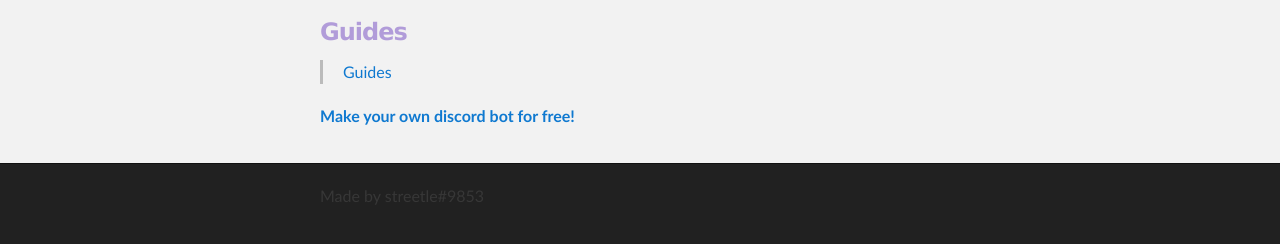
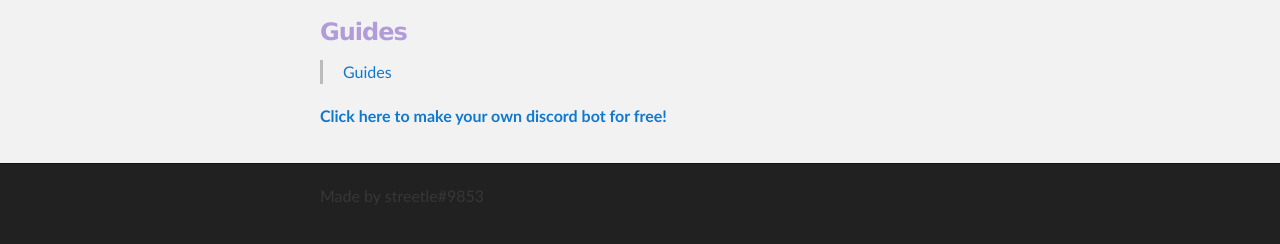
Before and after one commit to streetlegithub/levelerbot.cf, a Jekyll site: the page built from index.md, in a window 1280 px wide. Shown: the part 536-780 px from the top of the page. Built offline with Jekyll 4.4.1, drawn with Linux system fonts in a browser that asks for light colours; our own code applies the rules of GitHub Pages for plain Markdown files.

Commit message:
Update index.md

```diff
--- a/index.md
+++ b/index.md
@@ -3,4 +3,4 @@
 ### Guides
 > [Guides](./guides)
 
-<a href="https://bot-hosting.net/?aff=869901410953740349"><strong>Make your own discord bot for free!</strong></a>
+<a href="https://bot-hosting.net/?aff=869901410953740349"><strong>Click here to make your own discord bot for free!</strong></a>
```
